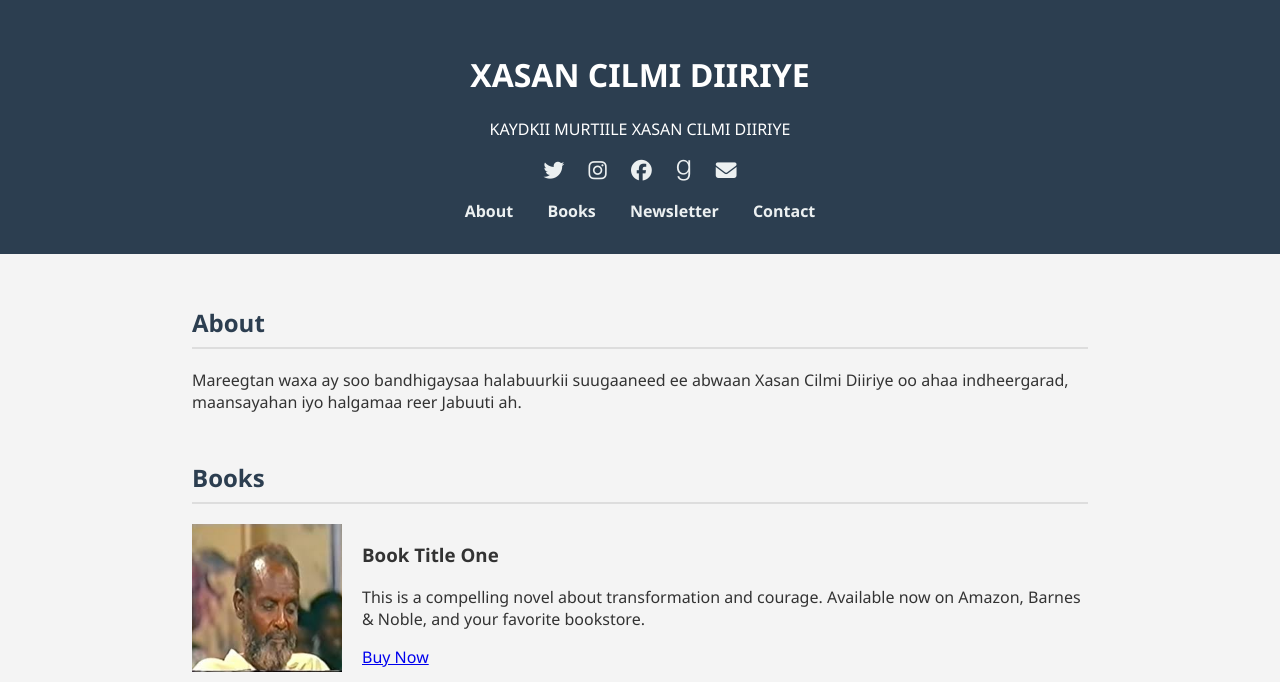
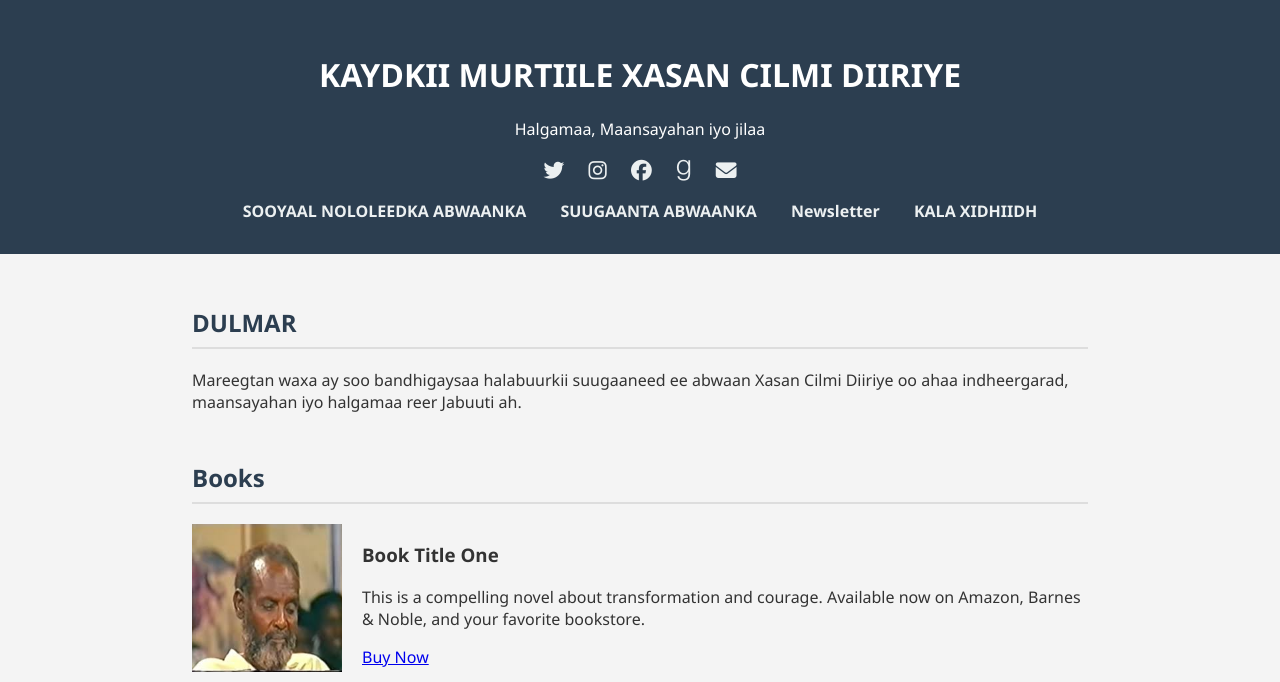
Before and after one commit to Xasan-bot/xasan-bot.github.io, a plain HTML site: page index.html in a window 1280 px wide. Shown: the top 682 px of the page. Drawn offline with Linux system fonts and the light colour scheme.

Commit message:
Update index.html

```diff
--- a/index.html
+++ b/index.html
@@ -98,8 +98,8 @@
 <body>
 
   <header>
-    <h1>XASAN CILMI DIIRIYE</h1>
-    <p>KAYDKII MURTIILE XASAN CILMI DIIRIYE</p>
+    <h1>KAYDKII MURTIILE XASAN CILMI DIIRIYE</h1>
+    <p>Halgamaa, Maansayahan iyo jilaa</p>
 
     <div class="social-icons">
       <a href="https://twitter.com/yourhandle" target="_blank"><i class="fab fa-twitter"></i></a>
@@ -110,17 +110,17 @@
     </div>
 
     <nav>
-      <a href="SOOYAAL NOLOLEEDKA ABWAANKA">About</a>
-      <a href="SUUGAANTA ABWAANKA">Books</a>
+      <a href="">SOOYAAL NOLOLEEDKA ABWAANKA</a>
+      <a href="">SUUGAANTA ABWAANKA</a>
       <a href="#newsletter">Newsletter</a>
-      <a href="#KALA XIDHIIDH">Contact</a>
+      <a href="#KALA XIDHIIDH">KALA XIDHIIDH</a>
     </nav>
   </header>
 
   <div class="container">
 
     <section id="about">
-      <h2>About</h2>
+      <h2>DULMAR</h2>
       <p>Mareegtan waxa ay soo bandhigaysaa halabuurkii suugaaneed ee abwaan Xasan Cilmi Diiriye oo ahaa indheergarad, maansayahan iyo halgamaa reer Jabuuti ah.</p>
     </section>
 
```
